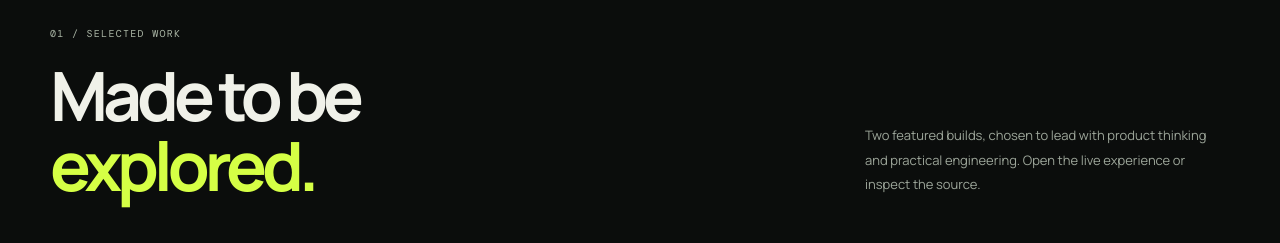
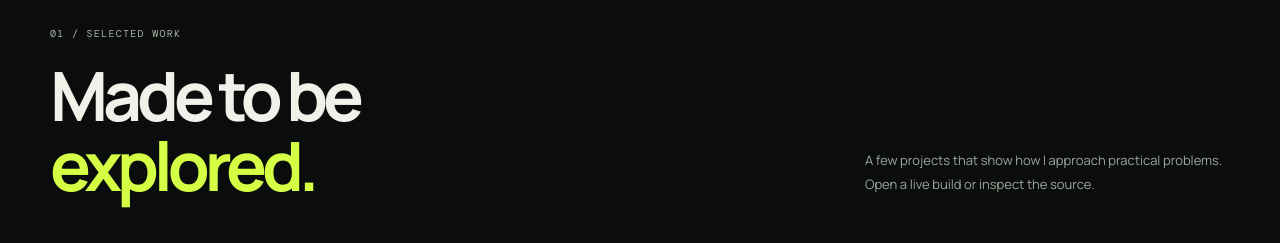
Before and after one commit to Ad3n1x/Portfolio, a React (Vite) app in the folder client/: page / in a window 1280 px wide. Shown: the part 920-1163 px from the top of the page. Built offline with nearby package versions, Linux system fonts and the light colour scheme; no server answers.

Commit message:
Refine selected work copy after simplification

```diff
--- a/client/src/App.jsx
+++ b/client/src/App.jsx
@@ -140,7 +140,7 @@ export default function App() {
       <div className="ticker" aria-label="Areas of focus"><div>FRONT-END DEVELOPMENT <b>✳</b> JAVASCRIPT <b>✳</b> REACT <b>✳</b> RESPONSIVE UI <b>✳</b> DEBUGGING <b>✳</b> KEEP LEARNING <b>✳</b> FRONT-END DEVELOPMENT <b>✳</b> JAVASCRIPT <b>✳</b> REACT <b>✳</b></div></div>
 
       <section id="work" className="section page-width">
-        <div className="section-head"><div><p className="eyebrow">01 / SELECTED WORK</p><h2>Made to be<br /><span>explored.</span></h2></div><p className="section-note">Two featured builds, chosen to lead with product thinking and practical engineering. Open the live experience or inspect the source.</p></div>
+        <div className="section-head"><div><p className="eyebrow">01 / SELECTED WORK</p><h2>Made to be<br /><span>explored.</span></h2></div><p className="section-note">A few projects that show how I approach practical problems. Open a live build or inspect the source.</p></div>
         <div className="featured-grid">{featuredOverrides.map((project) => <ProjectCard key={project.repo} project={project} />)}</div>
       </section>
 
```
